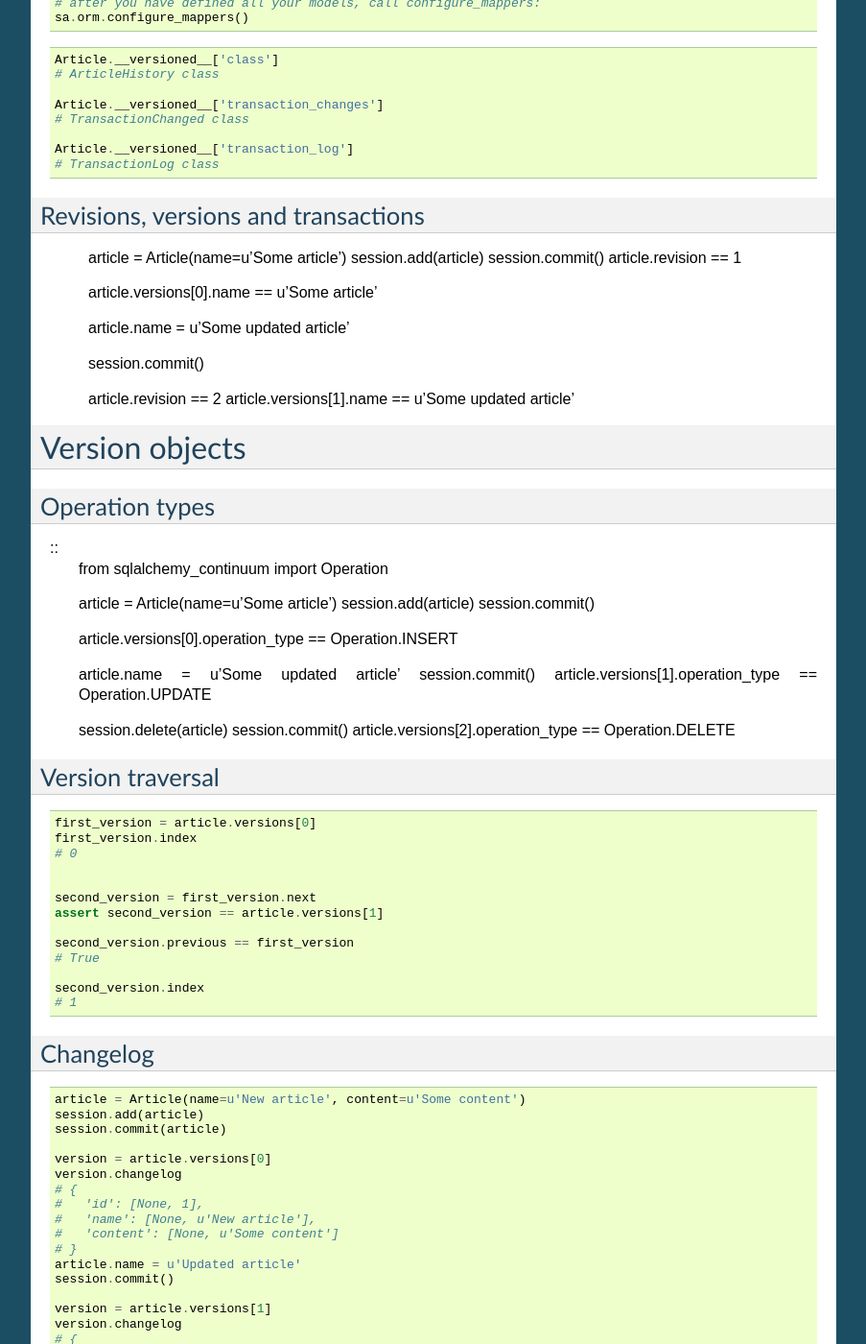
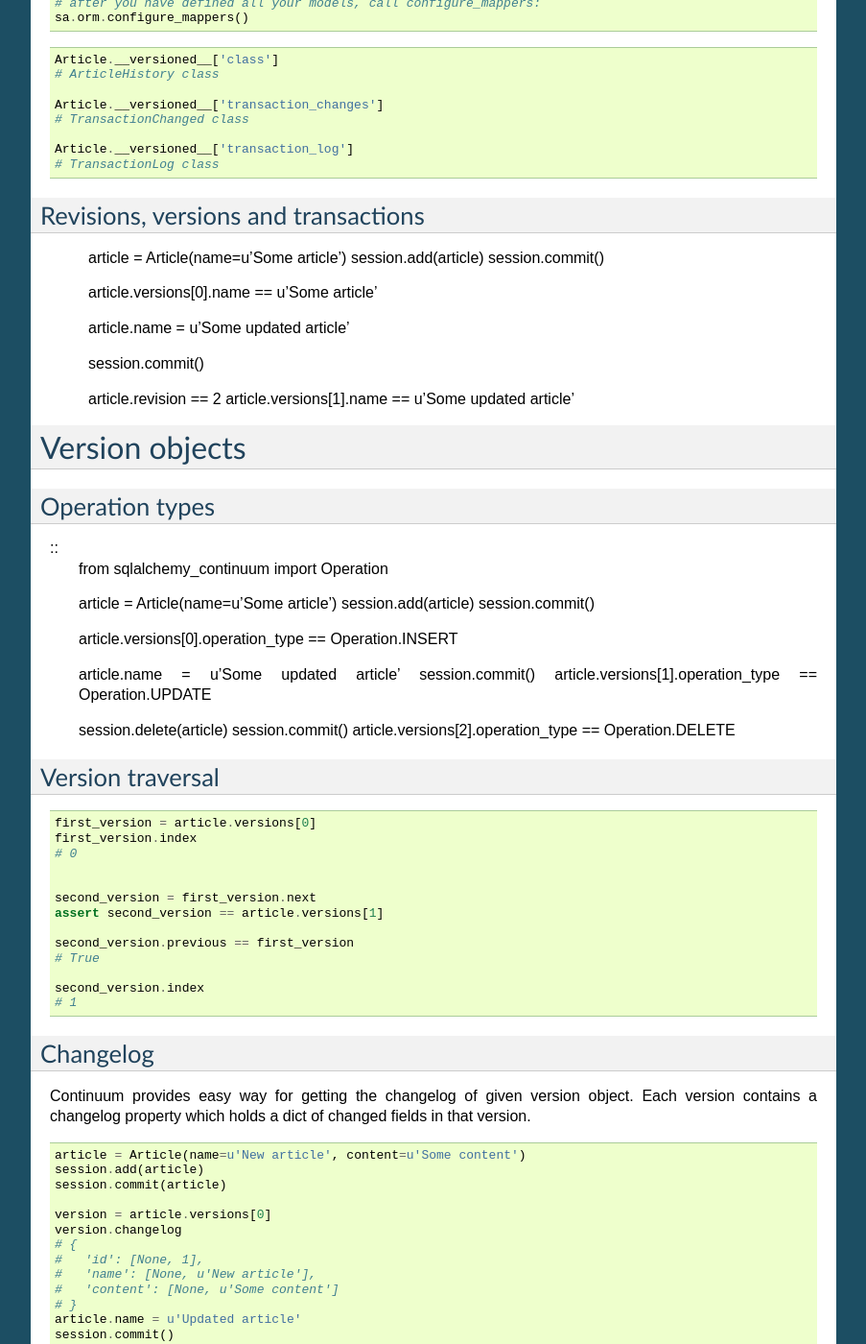
Before and after one commit to kvesteri/sqlalchemy-continuum, a Sphinx documentation site: the page built from docs/index.rst, in a window 1280 px wide and 1400 px high, scrolled down 1089 px. Shown: the whole window at 96% size, without its empty margins (198-1101 px from the left). Built offline with Sphinx 7.4.7, drawn with Linux system fonts in a browser that asks for light colours; some of the changed text lies outside the part shown.

Commit message:
Updated docs

```diff
--- a/docs/index.rst
+++ b/docs/index.rst
@@ -30,6 +30,7 @@ Installation
 
 ::
 
+
     pip install SQLAlchemy-Continuum
 
 
@@ -41,7 +42,9 @@ In order to make your models versioned you need two things:
 1. Call make_versioned() before your models are defined.
 2. Add __versioned__ to all models you wish to add versioning to
 
+
 ::
+
 
     import sqlalchemy as sa
     from sqlalchemy_continuum import make_versioned
@@ -61,7 +64,11 @@ In order to make your models versioned you need two things:
 
     # after you have defined all your models, call configure_mappers:
     sa.orm.configure_mappers()
+
+
+
 ::
+
 
     Article.__versioned__['class']
     # ArticleHistory class
@@ -79,7 +86,6 @@ Revisions, versions and transactions
     article = Article(name=u'Some article')
     session.add(article)
     session.commit()
-    article.revision == 1
 
     article.versions[0].name == u'Some article'
 
@@ -138,6 +144,9 @@ Version traversal
 
 Changelog
 ---------
+
+Continuum provides easy way for getting the changelog of given version object. Each version contains a changelog
+property which holds a dict of changed fields in that version.
 
 ::
 
--- a/sqlalchemy_continuum/version.py
+++ b/sqlalchemy_continuum/version.py
@@ -127,6 +127,11 @@ class VersionClassBase(object):
 
     @property
     def changeset(self):
+        """
+        Return a dictionary of changed fields in this version with keys as
+        field names and values as lists with first value as the old field value
+        and second list value as the new value.
+        """
         data = {}
         class_manager = self.__mapper__.class_manager
         previous_version = self.previous
```
Also changed, not shown: other parts of docs/index.rst (+0 -5 lines).
